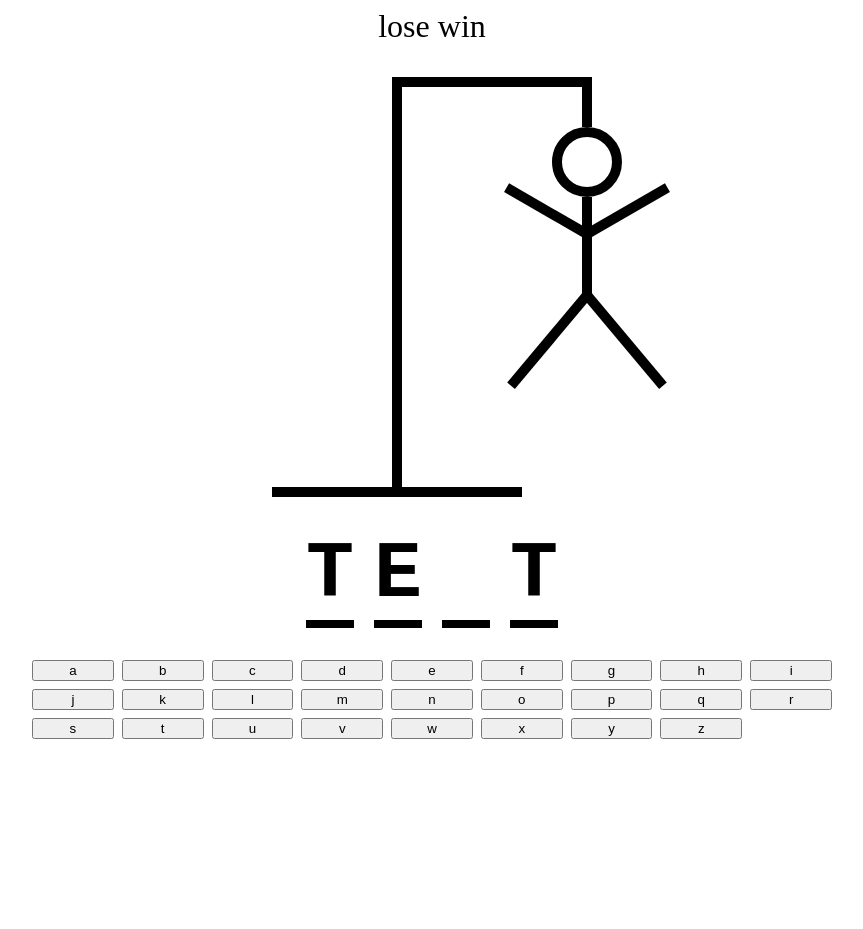
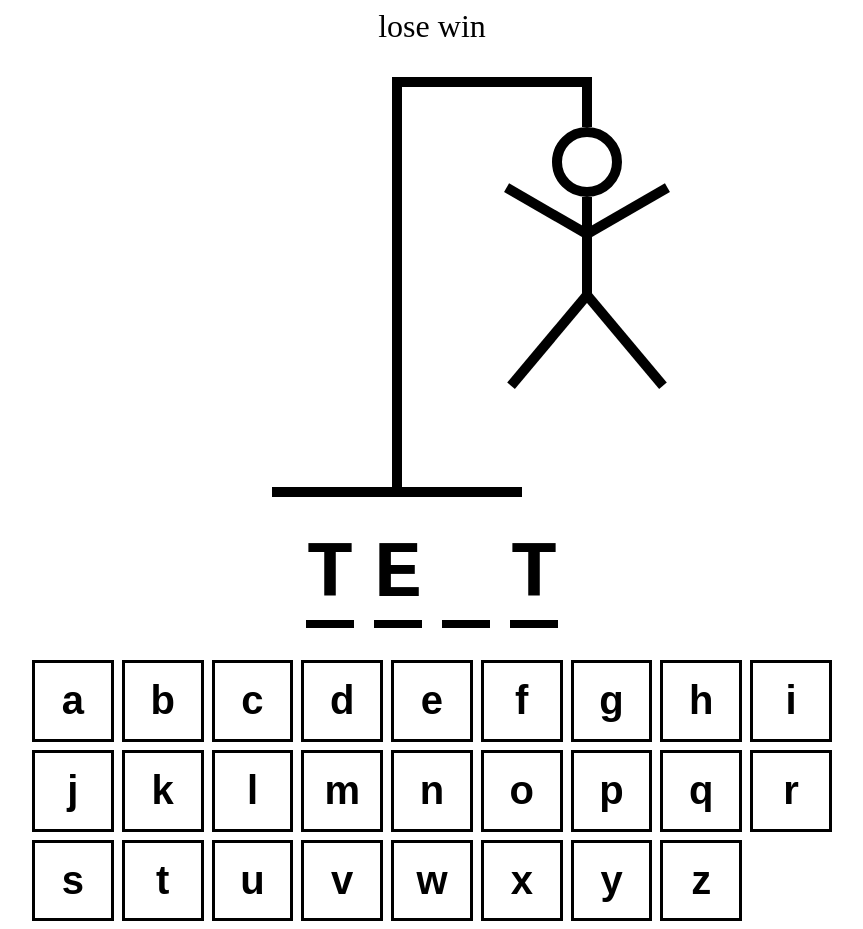
Before and after one commit to emzys/hangman, a React (Vite) app: page / in a window 1280 px wide. Shown: the whole page, without its empty margins (208-1071 px from the left). Before the commit the page ends 800 px from the top, so only its background shows below. Built offline with nearby package versions, Linux system fonts and the light colour scheme.

Commit message:
add keyboard styles

```diff
--- /dev/null
+++ b/src/Keyboard.module.css
@@ -0,0 +1,24 @@
+.btn {
+  width: 100%;
+  border: 3px solid black;
+  background: none;
+  aspect-ratio: 1/1;
+  font-size: 2.5rem;
+  font-weight: bold;
+  cursor: pointer;
+  color: black;
+}
+
+.btn.active {
+  /* background-color: teal; */
+  background-color: darkcyan;
+}
+.btn.inactive {
+  opacity: 0.3;
+}
+
+.btn:hover:not(:disabled),
+.btn:focus {
+  /* background-color: aquamarine; */
+  background-color: rgb(14, 177, 177);
+}
--- a/src/Keyboard.tsx
+++ b/src/Keyboard.tsx
@@ -1,3 +1,4 @@
+import styles from "./Keyboard.module.css";
 const KEYS = [
   "a",
   "b",
@@ -38,7 +39,7 @@ export function Keyboard() {
     >
       {KEYS.map((key) => {
         return (
-          <button className="" key={key}>
+          <button className={`${styles.btn}`} key={key}>
             {key}
           </button>
         );
```
